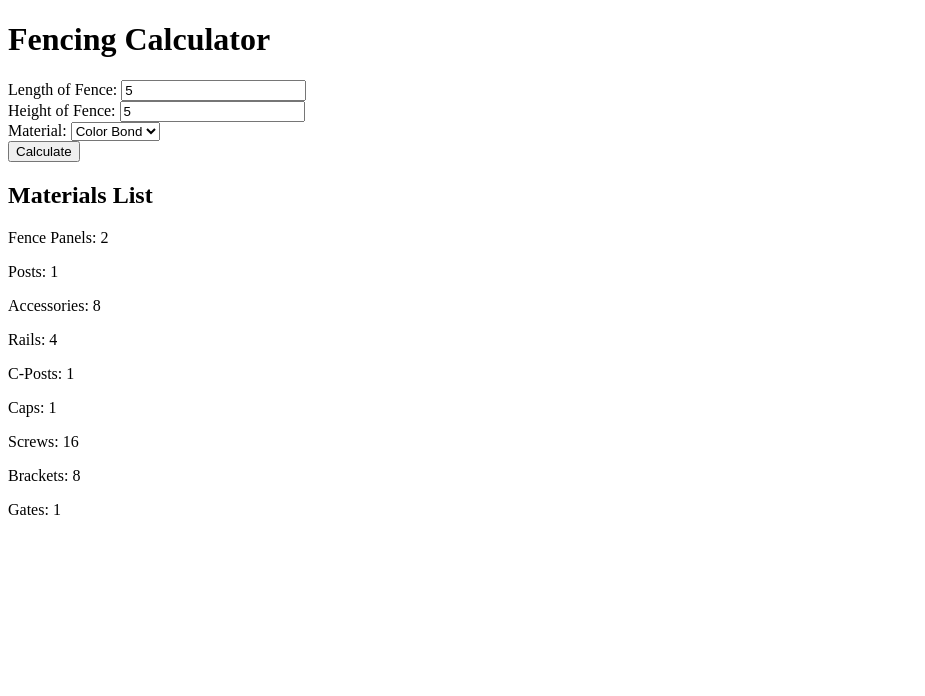
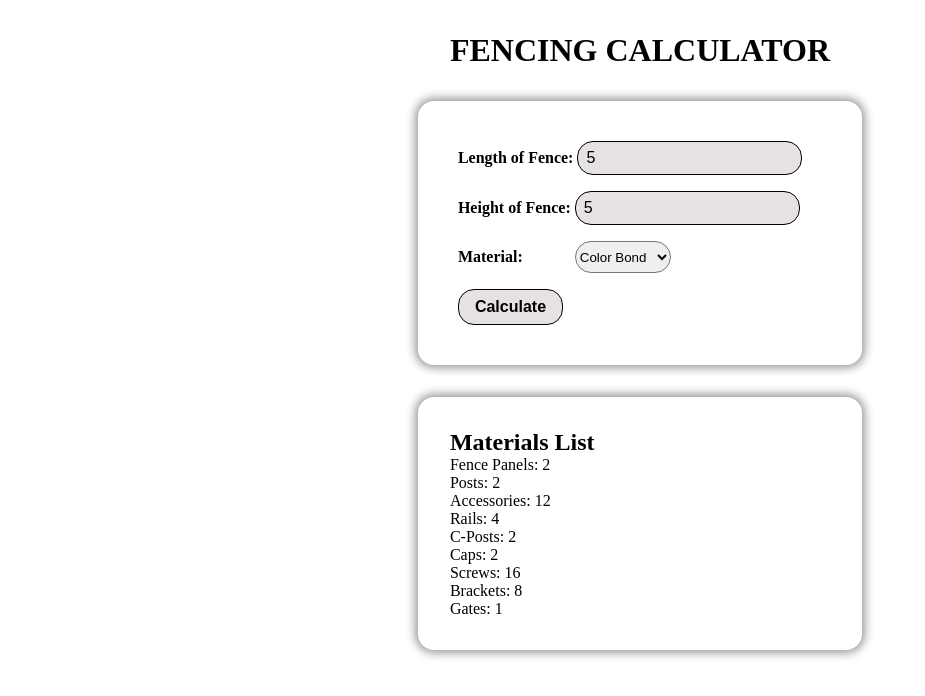
Before and after one commit to wbkhalid/Fenceing-Calculator, a plain HTML site: page index.html in a window 1280 px wide. Both pictures are taken after typing "5", "5" into the empty fields and a click on the button "Calculate". Shown: the whole page, without its empty margins (0-925 px from the left). Drawn offline with Linux system fonts and the light colour scheme.

Commit message:
fencing calculator designing

```diff
--- a/index.html
+++ b/index.html
@@ -2,29 +2,51 @@
 <html>
   <head>
     <title>Fencing Calculator</title>
-    <link rel="stylesheet" type="text/css" href="style.css">
+    <link rel="stylesheet" type="text/css" href="style.css" />
   </head>
   <body>
+    <div class="main_div">
       <h1>Fencing Calculator</h1>
 
+      <form class="container">
+        <div class="input_container">
+          <label for="length" class="label_heading">Length of Fence:</label>
+          <input
+            type="number"
+            id="length"
+            name="length"
+            required
+            class="input"
+          />
+        </div>
 
-    <form>
-      <label for="length">Length of Fence:</label>
-      <input type="number" id="length" name="length" required>
-      <br>
-      <label for="height">Height of Fence:</label>
-      <input type="number" id="height" name="height" required>
-      <br>
-      <label for="material">Material:</label>
+        <div class="input_container">
+          <label for="height" class="label_heading">Height of Fence:</label>
+          <input
+            type="number"
+            id="height"
+            name="height"
+            required
+            class="input"
+          />
+        </div>
+        <div class="input_container">
+          <label for="material" class="select_heading">Material:</label>
           <select id="material" name="material" required>
             <option value="color bond">Color Bond</option>
             <option value="pool">Pool</option>
           </select>
-      <br>
-      <input type="button" value="Calculate" onclick="calculateMaterials()">
+        </div>
+        <input
+          type="button"
+          value="Calculate"
+          class="button"
+          onclick="calculateMaterials()"
+        />
       </form>
 
-  <div id="output"></div>
+      <div id="output" class="container container_2"></div>
+    </div>
 
     <script src="index.js"></script>
   </body>
--- a/index.js
+++ b/index.js
@@ -1,4 +1,3 @@
-
 
 const panelWidthColorBond = 3;
 const postSpacingColorBond = 6;
@@ -13,6 +12,8 @@ const screwCount = 8;
 const bracketCount = 4;
 const gateCount = 1;
 
+
+
 function fencingCalculator(length, height, material) {
   let fencePanels,
     posts,
@@ -24,9 +25,11 @@ function fencingCalculator(length, height, material) {
     brackets,
     gates;
 
+
+
   if (material === 'color bond') {
     fencePanels = Math.ceil(length / panelWidthColorBond);
-    posts = Math.ceil(length / postSpacingColorBond);
+    posts = Math.ceil((length / postSpacingColorBond)+1);
     rails = fencePanels * railCount;
     screws = fencePanels * screwCount;
     brackets = fencePanels * bracketCount;
@@ -66,17 +69,17 @@ function calculateMaterials() {
   let materialsList = fencingCalculator(length, height, material);
 
   let output = '';
-  output += '<h2>Materials List</h2>';
-  output += '<p>Fence Panels: ' + materialsList.fencePanels + '</p>';
-  output += '<p>Posts: ' + materialsList.posts + '</p>';
-  output += '<p>Accessories: ' + materialsList.accessories + '</p>';
-  output += '<p>Rails: ' + materialsList.rails + '</p>';
-  output += '<p>C-Posts: ' + materialsList.cPosts + '</p>';
-  output += '<p>Caps: ' + materialsList.caps + '</p>';
-  output += '<p>Screws: ' + materialsList.screws + '</p>';
-  output += '<p>Brackets: ' + materialsList.brackets + '</p>';
-  output += '<p>Gates: ' + materialsList.gates + '</p>';
-
+  output += `<h2>Materials List</h2>`;
+  output += `<p>Fence Panels: ${materialsList.fencePanels} </p>`;
+  output += `<p>Posts:  ${materialsList.posts} </p>`;
+  output += `<p>Accessories:  ${ materialsList.accessories } </p>`;
+  output += `<p>Rails:  ${ materialsList.rails }</p>`;
+  output += `<p>C-Posts:  ${ materialsList.cPosts } </p>`;
+  output += `<p>Caps:  ${ materialsList.caps } </p>`;
+  output += `<p>Screws:  ${materialsList.screws } </p>`;
+  output += `<p>Brackets:  ${ materialsList.brackets } </p>`;
+  output += `<p>Gates:  ${ materialsList.gates } </p>`;
+  document.getElementById("output").style.display = "block";
   let outputDiv = document.getElementById('output');
   outputDiv.innerHTML = output;
 }
--- a/style.css
+++ b/style.css
@@ -1,18 +1,69 @@
-#fence-calculator {
-    width: 300px;
-    margin: 0 auto;
-    text-align: left;
-  }
+* {
+  padding: 0px;
+  margin: 0px;
+  box-sizing: border-box;
+}
+.main_div {
+  display: grid;
+  place-content: center;
+}
 
-  #fence-calculator label {
-    font-weight: bold;
-    margin-right: 10px;
-  }
+h1 {
+  margin: 2rem;
+  text-transform: uppercase;
+}
 
-  #fence-calculator input[type="number"] {
-    width: 50px;
-  }
+.container {
+  max-width: 600px;
+  box-shadow: 0px 0px 10px 3px rgba(153, 153, 153, 1);
+  padding: 2rem;
+  border-radius: 1rem;
+  margin-bottom: 2rem;
+}
 
-  #result {
-    margin-top: 20px;
-  }
+.input_container {
+  padding: 0.5rem;
+}
+
+.label_heading {
+  font-weight: bold;
+}
+
+.input {
+  height: 1.5rem;
+  padding: 1rem 0.5rem;
+  font-size: 1rem;
+  background-color: rgb(230, 226, 226);
+  border: 1px solid black;
+  border-radius: 1rem;
+}
+
+.select_heading{
+  font-weight: bold;
+}
+#material {
+  width: 6rem;
+  height: 2rem;
+  margin-left: 3rem;
+  border-radius: 1rem;
+  cursor: pointer;
+}
+
+.button {
+  padding: 0.5rem 1rem;
+  margin: .5rem;
+  font-weight: bold;
+  font-size: 1rem;
+  border-radius: 1rem;
+  background-color: rgb(230, 226, 226);
+  border: 1px solid black;
+  cursor: pointer;
+}
+
+.container_2 {
+  font-size: 1rem;
+}
+
+#output {
+  display: none;
+}
```
Lines whose indentation alone changed are shown as unchanged.
